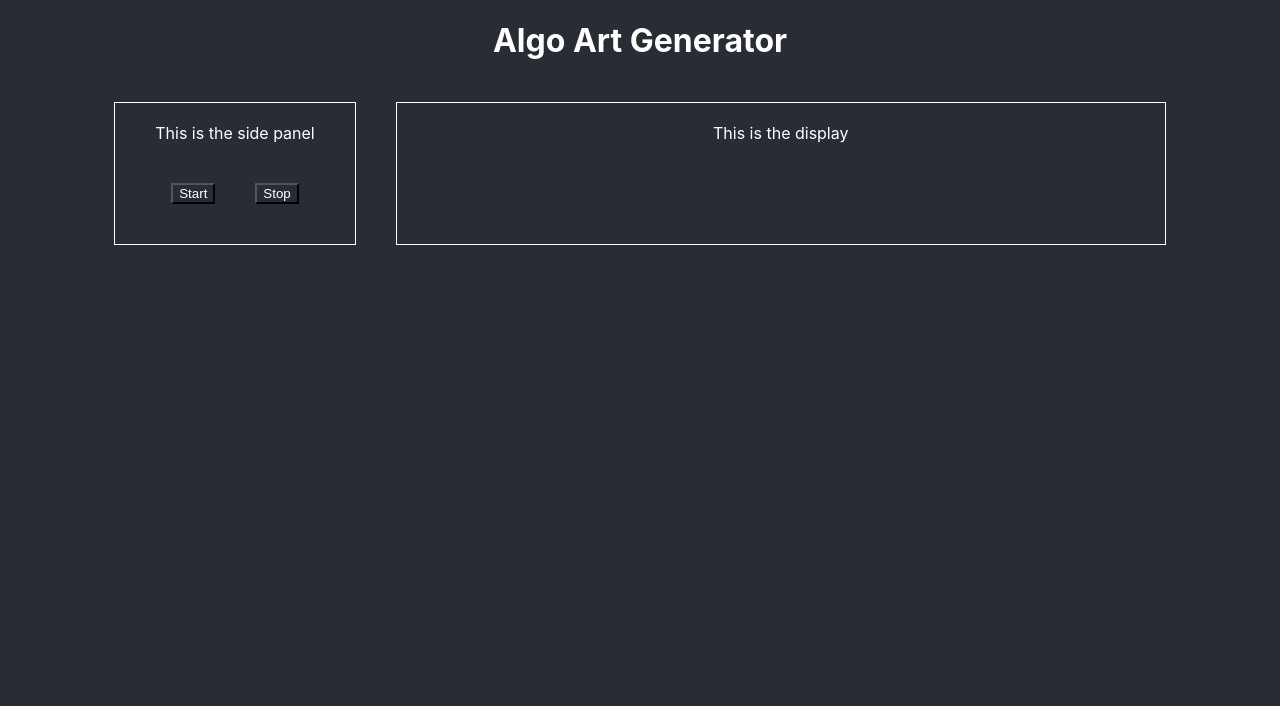
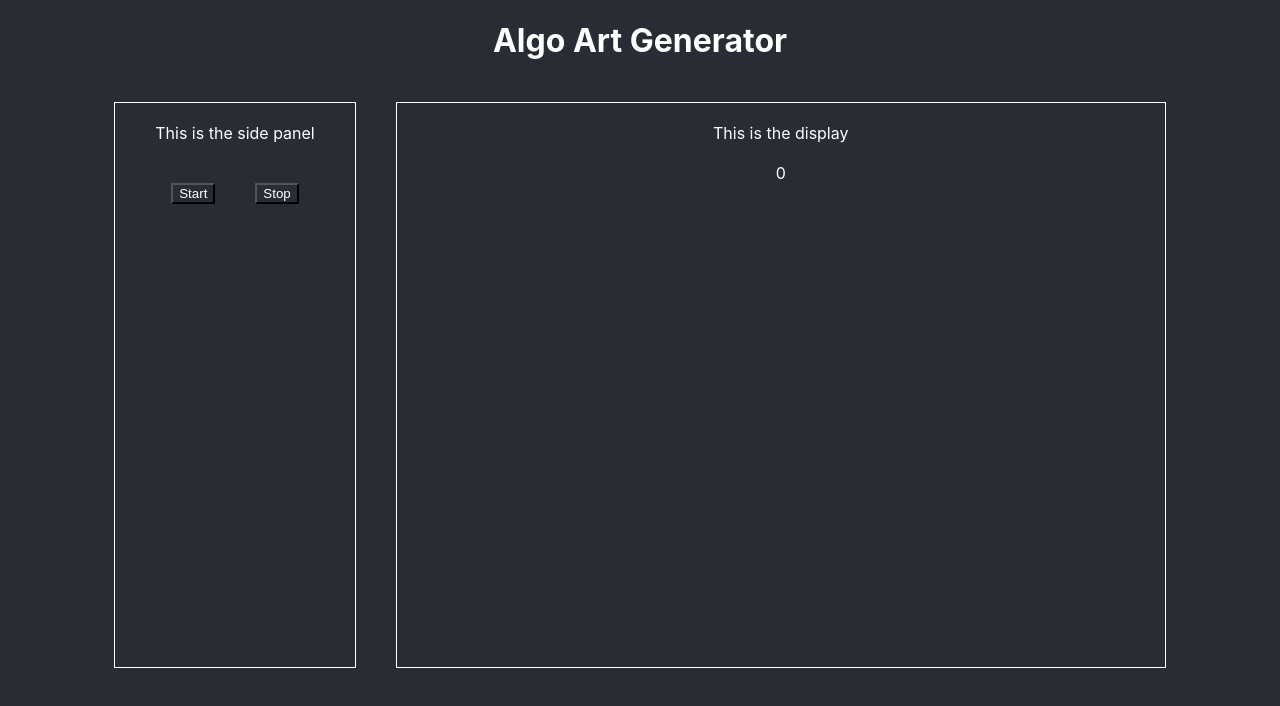
Before and after one commit to Simon-Sprouse/AlgoArt, a React (Create React App) app in the folder my-app/: page / in a window 1280 px wide. Shown: the top 706 px of the page. Built offline with nearby package versions, Linux system fonts and the light colour scheme.

Commit message:
very basic mechanics in place

```diff
--- a/my-app/src/App.js
+++ b/my-app/src/App.js
@@ -7,10 +7,10 @@ import { useState } from "react"
 function App() {
 
 
-    const [isTrue, setIsTrue] = useState(false);
+    const [circleCount, setCircleCount] = useState(0);
 
     function startButtonClick() {
-        setIsTrue(!isTrue);
+        setCircleCount(circleCount + 1);
     }
 
 
@@ -25,7 +25,7 @@ function App() {
                 <SidePanel startButtonFunction={startButtonClick}/>
             </div>
             <div className="Display">
-                <Display generateArt={isTrue}/>
+                <Display circleCount={circleCount}/>
             </div>
         </div>
 
--- a/my-app/src/Display.js
+++ b/my-app/src/Display.js
@@ -1,17 +1,68 @@
+import { useState, useRef, useEffect } from "react"
+
+function Display({ circleCount }) {
 
 
-function Display({ generateArt }) {
+    const [pixels, setPixels] = useState([]);
 
-    let outcome = ""
+    const canvasRef = useRef(null);
+    const canvasHeight = 400;
+    const canvasWidth = 600;
 
-    if (generateArt == true) {
-        outcome = "poop";
-    }
+    useEffect( () => {
+
+        const newPixels = Array.from({ length: canvasHeight }, () =>
+            Array.from({ length: canvasWidth}, () =>
+                ({color: 'black'})
+            )
+        )
+
+        // generate circle
+        const centerX = Math.floor(Math.random() * canvasWidth);
+        const centerY = Math.floor(Math.random() * canvasHeight);
+        const radius = 20;
+
+        // can probably make this faster
+        for (let y = 0; y < canvasHeight; y++) {
+            for (let x = 0; x < canvasWidth; x++) {
+                const dx = x - centerX;
+                const dy = y - centerY;
+                if (dx * dx + dy * dy <= radius * radius) {
+                    newPixels[y][x].color = 'white'
+                }
+            }
+        }
+
+        setPixels(newPixels);
+
+        // draw pixels on canvas
+
+        const ctx = canvasRef.current.getContext('2d');
+        pixels.forEach((row, y) => {
+            row.forEach((pixel, x) => {
+                ctx.fillStyle = pixel.color;
+                ctx.fillRect(x, y, 1, 1);
+            });
+        });
+
+        console.log("End of use effect");
+        const now = new Date();
+        console.log(now);
+
+
+
+    }, [circleCount]) // leave this empty so no re-render happens
 
     return (
         <div>
             <p>This is the display</p>
-            <p>{outcome}</p>
+            <p>{circleCount}</p>
+            <canvas
+                id="canvas"
+                width={canvasWidth}
+                height={canvasHeight}
+                ref={canvasRef}
+            ></canvas>
         </div>
     )
 }
```
